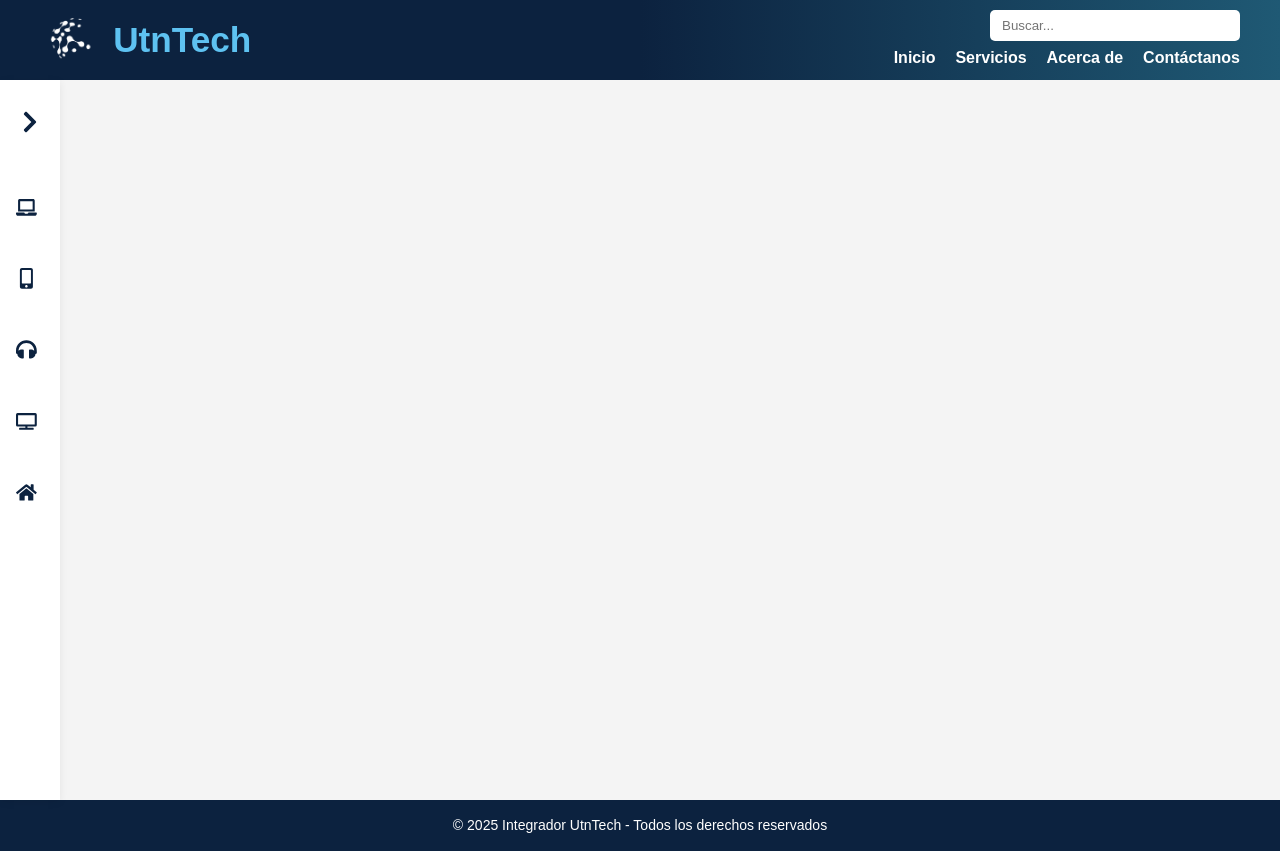
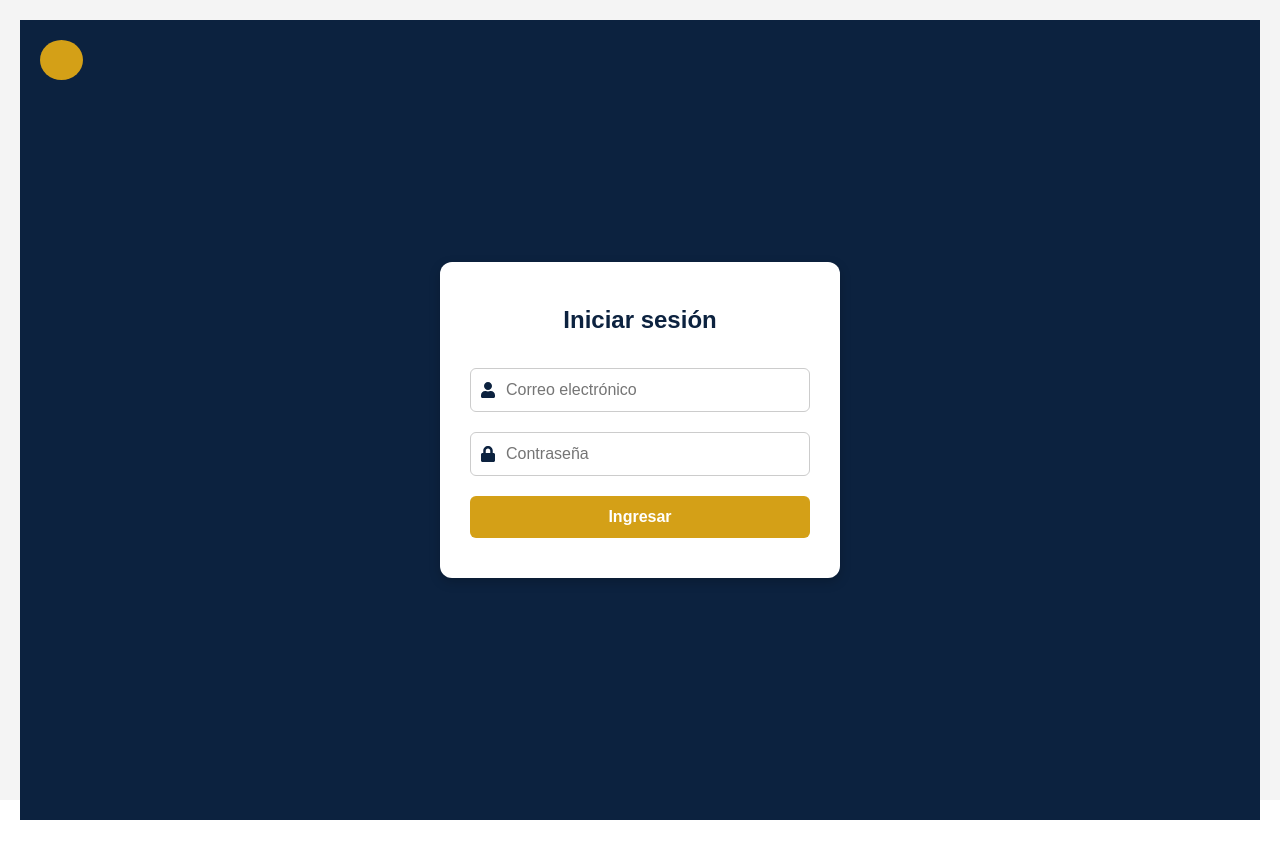
Before and after one commit to fabinunezgo/IntegradorUtnTech, a React (Vite) app: page /login in a window 1280 px wide. Built offline with nearby package versions, Linux system fonts and the light colour scheme.

Commit message:
Login/Dashboard

```diff
--- a/src/App.css
+++ b/src/App.css
@@ -54,11 +54,11 @@ header {
   color: #5EC2F1;
 }
 
-/* Contenedor del buscador + menú */
-.buscador-menu {
+/* Contenedor del buscador + login */
+.buscador-login {
   display: flex;
-  flex-direction: column;
-  align-items: flex-end; /* todo alineado a la derecha */
+  align-items: center;
+  gap: 10px;
 }
 
 /* Buscador */
@@ -67,13 +67,40 @@ header {
   padding: 8px 12px;
   border-radius: 5px;
   border: none;
-  margin-bottom: 5px;
 }
 
-/* Menú debajo del buscador */
+/* Botón de login pequeño con icono */
+.btn-login {
+  display: flex;
+  align-items: center;
+  justify-content: center;
+  gap: 5px;
+  padding: 9px 10px;
+  border-radius: 8px;
+  background-color: #d4a017; /* amarillo mostaza */
+  color: white;
+  font-weight: bold;
+  font-size: 14px;
+  border: none;
+  cursor: pointer;
+  transition: all 0.2s ease-in-out;
+}
+
+.btn-login:hover {
+  background-color: #c5930f;
+  transform: translateY(-2px);
+  box-shadow: 0 2px 6px rgba(0,0,0,0.25);
+}
+
+.btn-login i {
+  font-size: 16px;
+}
+
+/* Menú debajo del header */
 .menu-principal {
   display: flex;
   gap: 20px;
+  margin-top: 10px;
 }
 
 .menu-principal a {
@@ -94,15 +121,14 @@ header {
   width: 100%;
 }
 
-
 /* ===== Main ===== */
 main {
   flex: 1;
   padding: 20px;
   display: flex;
-  flex-wrap: wrap; /* productos en filas horizontales */
+  flex-wrap: wrap;
   gap: 20px;
-  justify-content: flex-start; /* alineados al inicio */
+  justify-content: flex-start;
 }
 
 /* Tarjetas de productos y sucursales */
@@ -112,6 +138,7 @@ main {
   gap: 2rem;
   justify-content: flex-start;
 }
+
 /* ===== Footer ===== */
 footer {
   background-color: #0C223F;
@@ -120,6 +147,178 @@ footer {
   padding: 15px 0;
   margin-top: auto;
   font-size: 14px;
+}
+
+/* ===== Login Page ===== */
+.login-page {
+  min-height: 100vh;
+  width: 100%;
+  background-color: #0C223F; /* azul de fondo */
+  display: flex;
+  justify-content: center;
+  align-items: center;
+  padding: 20px;
+}
+
+.login-card {
+  background-color: white;
+  border-radius: 12px;
+  padding: 40px 30px;
+  width: 100%;
+  max-width: 400px;
+  display: flex;
+  flex-direction: column;
+  gap: 20px;
+  box-shadow: 0 4px 12px rgba(0,0,0,0.2);
+  text-align: center;
+}
+
+.login-card h2 {
+  color: #0C223F;
+  margin-bottom: 10px;
+}
+
+.input-icon {
+  position: relative;
+  display: flex;
+  align-items: center;
+}
+
+.input-icon .icon {
+  position: absolute;
+  left: 10px;
+  color: #0C223F;
+}
+
+.input-icon input {
+  padding: 12px 12px 12px 35px;
+  border-radius: 6px;
+  border: 1px solid #ccc;
+  font-size: 16px;
+  width: 100%;
+}
+
+.login-card button {
+  padding: 12px;
+  border: none;
+  border-radius: 6px;
+  background-color: #d4a017; /* mostaza */
+  color: white;
+  font-weight: bold;
+  cursor: pointer;
+  transition: background-color 0.2s, transform 0.2s;
+}
+
+.login-card button:hover {
+  background-color: #c5930f;
+  transform: translateY(-2px);
+}
+
+.error {
+  color: red;
+  font-size: 14px;
+}
+
+/* Botón circular amarillo en esquina superior izquierda */
+.btn-volver {
+  position: absolute;
+  top: 40px;
+  left: 40px;
+  width: 40px;
+  height: 40px;
+  border-radius: 50%;
+  background-color: #d4a017; /* amarillo mostaza */
+  color: white;
+  border: none;
+  display: flex;
+  justify-content: center;
+  align-items: center;
+  font-size: 18px;
+  cursor: pointer;
+  transition: all 0.2s ease-in-out;
+  z-index: 100;
+}
+
+.btn-volver:hover {
+  background-color: #c5930f;
+  transform: scale(1.1);
+}
+
+/* ===== Dashboard Page ===== */
+.dashboard-page {
+  width: 100vw;
+  min-height: 100vh;
+  background-color: #f4f4f4;
+  display: flex;
+  flex-direction: column;
+  padding: 20px;
+}
+
+/* Header propio */
+.dashboard-header {
+  display: flex;
+  justify-content: space-between;
+  align-items: center;
+  margin-bottom: 30px;
+  background-color: #0C223F;
+  color: white;
+  padding: 15px 25px;
+  border-radius: 10px;
+}
+
+.dashboard-header h2 {
+  margin: 0;
+  font-size: 1.8rem;
+}
+
+.btn-logout {
+  padding: 10px 18px;
+  background-color: #d4a017;
+  border: none;
+  border-radius: 6px;
+  color: white;
+  font-weight: bold;
+  cursor: pointer;
+  transition: all 0.2s;
+}
+
+.btn-logout:hover {
+  background-color: #c5930f;
+  transform: translateY(-2px);
+}
+
+/* Main con cards */
+.dashboard-main {
+  display: flex;
+  gap: 20px;
+  flex-wrap: wrap;
+  justify-content: center;
+}
+
+.dashboard-card {
+  background-color: white;
+  border-radius: 12px;
+  padding: 30px 20px;
+  width: 250px;
+  text-align: center;
+  box-shadow: 0 4px 12px rgba(0,0,0,0.15);
+  cursor: pointer;
+  transition: transform 0.2s, box-shadow 0.2s;
+}
+
+.dashboard-card h3 {
+  margin-bottom: 10px;
+  color: #0C223F;
+}
+
+.dashboard-card p {
+  font-size: 14px;
+  color: #333;
+}
+
+.dashboard-card:hover {
+  transform: translateY(-5px);
+  box-shadow: 0 8px 20px rgba(0,0,0,0.2);
 }
 
 /* ===== Responsive ===== */
@@ -134,7 +333,7 @@ footer {
     gap: 10px;
   }
 
-  .buscador-menu {
+  .buscador-login {
     align-items: flex-start;
   }
 
@@ -158,21 +357,18 @@ footer {
     max-width: 340px;
     margin: 0 auto;
   }
-}
-@media (max-width: 768px) {
-  .menu-lateral {
-    width: 100% !important;
-    min-width: unset !important;
-    max-width: unset !important;
-    height: auto !important;
-    border-radius: 0 !important;
-    box-shadow: none !important;
-    padding: 1rem 0.5rem !important;
-    align-items: flex-start !important;
-    position: static !important;
+
+  .login-card {
+    width: 90%;
+    padding: 30px 20px;
   }
-  .menu-lateral.abierto {
-    padding-left: 0 !important;
-    align-items: flex-start !important;
+
+  .dashboard-cards {
+    justify-content: center;
+  }
+
+  .dashboard-card {
+    width: 90%;
+    max-width: 300px;
   }
 }
--- a/src/App.jsx
+++ b/src/App.jsx
@@ -1,4 +1,4 @@
-import { BrowserRouter as Router, Routes, Route } from "react-router-dom";
+import { BrowserRouter as Router, Routes, Route, useLocation } from "react-router-dom";
 import Encabezado from "./components/Encabezado";
 import Footer from "./components/Footer";
 import MenuLateral from "./components/MenuLateral";
@@ -6,18 +6,30 @@ import Inicio from "./pages/Inicio";
 import Servicios from "./pages/Servicios";
 import Acerca from "./pages/Acerca";
 import Contacto from "./pages/Contacto";
+import Login from "./components/Login";
+import Dashboard from "./components/Dashboard";
 import "./App.css";
 
-export default function App() {
+function AppContent() {
+  const location = useLocation();
+
+  // Detectamos rutas especiales donde no queremos header ni sidebar
+  const hideLayout = location.pathname === "/login" || location.pathname === "/dashboard";
+
   return (
-    <Router>
-      <div className="app">
-        <Encabezado />
-        <div className="contenido-principal">
-          <MenuLateral />
-          <div className="contenido-scroll">
+    <div className="app">
+      {/* Header solo si no estamos en login ni dashboard */}
+      {!hideLayout && <Encabezado />}
+
+      <div className="contenido-principal">
+        {/* Sidebar solo si no estamos en login ni dashboard */}
+        {!hideLayout && <MenuLateral />}
+
+        <div className="contenido-scroll" style={{ flex: 1 }}>
           <main>
             <Routes>
+              <Route path="/login" element={<Login />} />
+              <Route path="/dashboard" element={<Dashboard />} />
               <Route path="/" element={<Inicio />} />
               <Route path="/Servicios" element={<Servicios />} />
               <Route path="/Acerca" element={<Acerca />} />
@@ -25,9 +37,18 @@ export default function App() {
             </Routes>
           </main>
         </div>
-        </div>
-        <Footer />
       </div>
+
+      {/* Footer solo si no estamos en login ni dashboard */}
+      {!hideLayout && <Footer />}
+    </div>
+  );
+}
+
+export default function App() {
+  return (
+    <Router>
+      <AppContent />
     </Router>
   );
 }
--- /dev/null
+++ b/src/components/Dashboard.jsx
@@ -0,0 +1,52 @@
+import React from "react";
+import { useNavigate } from "react-router-dom";
+import { FaPlusCircle, FaBoxOpen } from "react-icons/fa"; // Íconos para las cards
+
+export default function Dashboard() {
+  const navigate = useNavigate();
+  const usuario = JSON.parse(sessionStorage.getItem("usuario"));
+
+  if (!usuario) {
+    navigate("/login");
+    return null;
+  }
+
+  return (
+    <div className="dashboard-page">
+      {/* Header propio */}
+      <div className="dashboard-header">
+        <h2>Bienvenido a {usuario.sucursal}</h2>
+        <button
+          className="btn-logout"
+          onClick={() => {
+            sessionStorage.removeItem("usuario");
+            navigate("/login");
+          }}
+        >
+          Cerrar sesión
+        </button>
+      </div>
+
+      {/* Main con cards */}
+      <div className="dashboard-main">
+        <div
+          className="dashboard-card"
+          onClick={() => navigate("/dashboard/add-product")}
+        >
+          <FaPlusCircle size={50} color="#5EC2F1" style={{ marginBottom: "10px" }} />
+          <h3>Añadir Producto</h3>
+          <p>Registrar nuevos productos a la sucursal</p>
+        </div>
+
+        <div
+          className="dashboard-card"
+          onClick={() => navigate("/dashboard/inventory")}
+        >
+          <FaBoxOpen size={50} color="#5EC2F1" style={{ marginBottom: "10px" }} />
+          <h3>Inventario</h3>
+          <p>Ver y administrar los productos existentes</p>
+        </div>
+      </div>
+    </div>
+  );
+}
--- a/src/components/Encabezado.jsx
+++ b/src/components/Encabezado.jsx
@@ -1,18 +1,28 @@
 import React from "react";
 import { Link } from "react-router-dom";
 import logo from "../assets/LogoUtnTech.png";
+import { FaUserCircle } from "react-icons/fa"; // icono de perfil
 
 export default function Encabezado() {
   return (
     <header>
       <div className="top-header">
+        {/* Logo y título a la izquierda */}
         <div className="logo-titulo">
           <img src={logo} alt="Logo UTN TECH" className="logo-img" />
           <h1 className="titulo">UtnTech</h1>
         </div>
 
+        {/* Buscador y botón de login a la derecha */}
         <div className="buscador-menu">
-          <input type="text" placeholder="Buscar..." className="buscador" />
+          <div className="buscador-login">
+            <input type="text" placeholder="Buscar..." className="buscador" />
+            <Link to="/login" className="btn-login">
+              <FaUserCircle /> {/* icono de perfil */}
+            </Link>
+          </div>
+
+          {/* Menú principal debajo */}
           <nav className="menu-principal">
             <Link to="/">Inicio</Link>
             <Link to="/Servicios">Servicios</Link>
--- /dev/null
+++ b/src/components/Login.jsx
@@ -0,0 +1,69 @@
+import React, { useState } from "react";
+import { useNavigate } from "react-router-dom";
+import { FaUser, FaLock, FaArrowLeft } from "react-icons/fa";
+
+
+export default function Login() {
+  const [correo, setCorreo] = useState("");
+  const [password, setPassword] = useState("");
+  const [error, setError] = useState("");
+  const navigate = useNavigate();
+
+  // Usuarios de prueba
+  const usuarios = [
+    { correo: "juan@sucursal1.com", password: "1234", sucursal: "Sucursal A" },
+    { correo: "ana@sucursal2.com", password: "1234", sucursal: "Sucursal B" }
+  ];
+
+  const handleSubmit = (e) => {
+    e.preventDefault();
+    const usuarioValido = usuarios.find(
+      (u) => u.correo === correo && u.password === password
+    );
+
+    if (usuarioValido) {
+      sessionStorage.setItem("usuario", JSON.stringify(usuarioValido));
+      navigate("/dashboard");
+    } else {
+      setError("Usuario o contraseña incorrectos");
+    }
+  };
+
+  return (
+    <div className="login-page">
+      {/* Botón de volver */}
+      <button className="btn-volver" onClick={() => navigate("/")}>
+        <FaArrowLeft />
+      </button>
+
+      <form className="login-card" onSubmit={handleSubmit}>
+        <h2>Iniciar sesión</h2>
+        {error && <p className="error">{error}</p>}
+
+        <div className="input-icon">
+          <FaUser className="icon" />
+          <input
+            type="email"
+            placeholder="Correo electrónico"
+            value={correo}
+            onChange={(e) => setCorreo(e.target.value)}
+            required
+          />
+        </div>
+
+        <div className="input-icon">
+          <FaLock className="icon" />
+          <input
+            type="password"
+            placeholder="Contraseña"
+            value={password}
+            onChange={(e) => setPassword(e.target.value)}
+            required
+          />
+        </div>
+
+        <button type="submit">Ingresar</button>
+      </form>
+    </div>
+  );
+}
```
